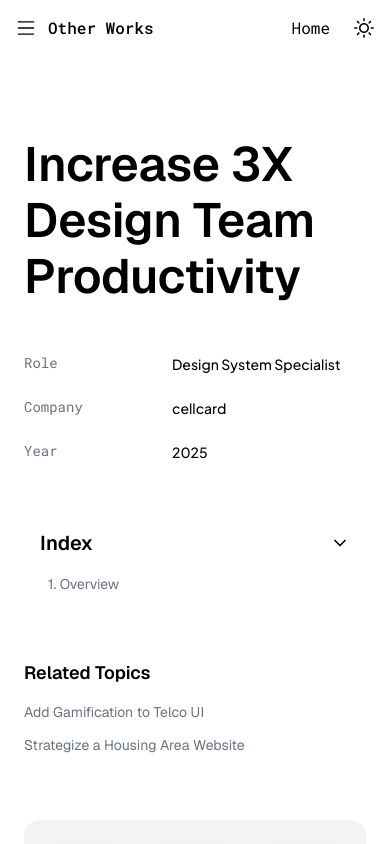
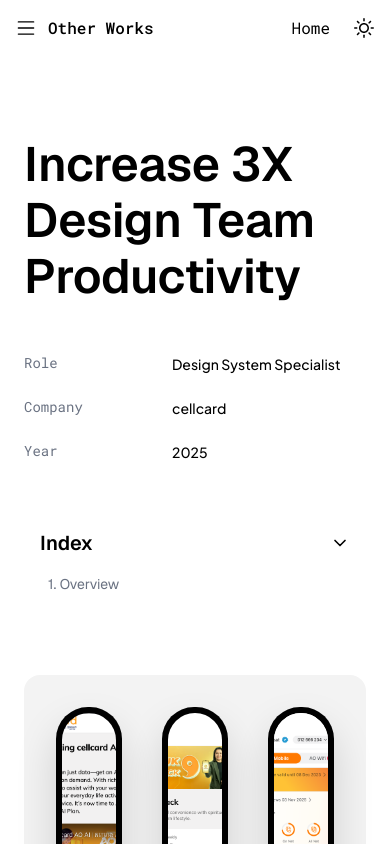
Before and after one commit to nicorobin28/portfolio-rafirahmanda-client-tekno-kreatif, a Next.js app: page /work-detail in a window 390 px wide. Shown: the top 844 px of the page. Built offline with nearby package versions, Linux system fonts and the light colour scheme.

Commit message:
update work-detail

```diff
--- a/app/work-detail/page.tsx
+++ b/app/work-detail/page.tsx
@@ -100,7 +100,7 @@ const Page = () => {
           </div>
 
           {/* related topics */}
-          <div className="flex flex-col gap-4">
+          <div className="hidden md:flex flex-col gap-4">
             <h3 className="text-[18px] font-semibold text-black">
               Related Topics
             </h3>
@@ -206,7 +206,15 @@ const Page = () => {
               unified without copying the future app too early.
             </p>
           </div>
-          {/* Guideline */}
+          <div className="flex flex-col gap-4 md:hidden">
+            <h3 className="text-[18px] font-semibold text-black">
+              Related Topics
+            </h3>
+            <ul className="flex flex-col gap-3 text-gray-500 text-[14px]">
+              <li>Add Gamification to Telco UI</li>
+              <li>Strategize a Housing Area Website</li>
+            </ul>
+          </div>
         </div>
       </div>
     </section>
```
